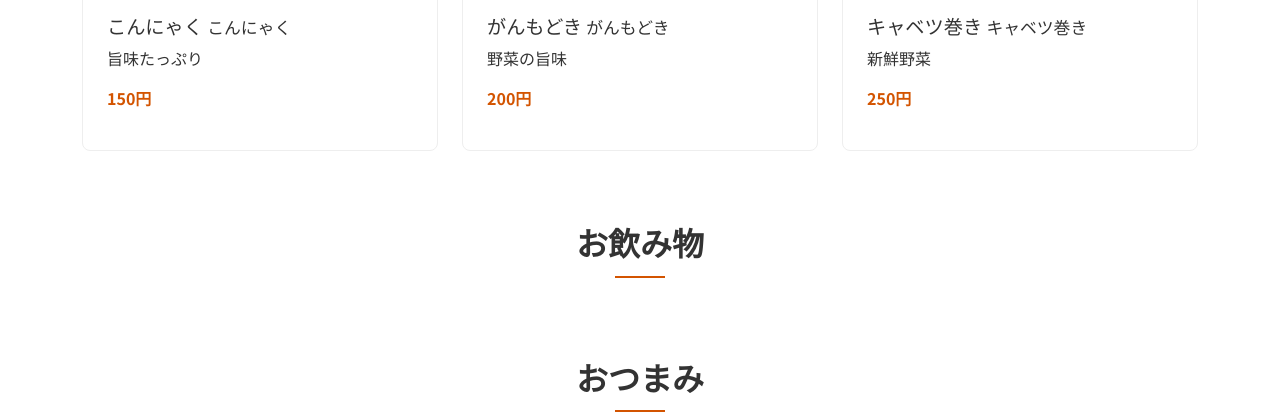
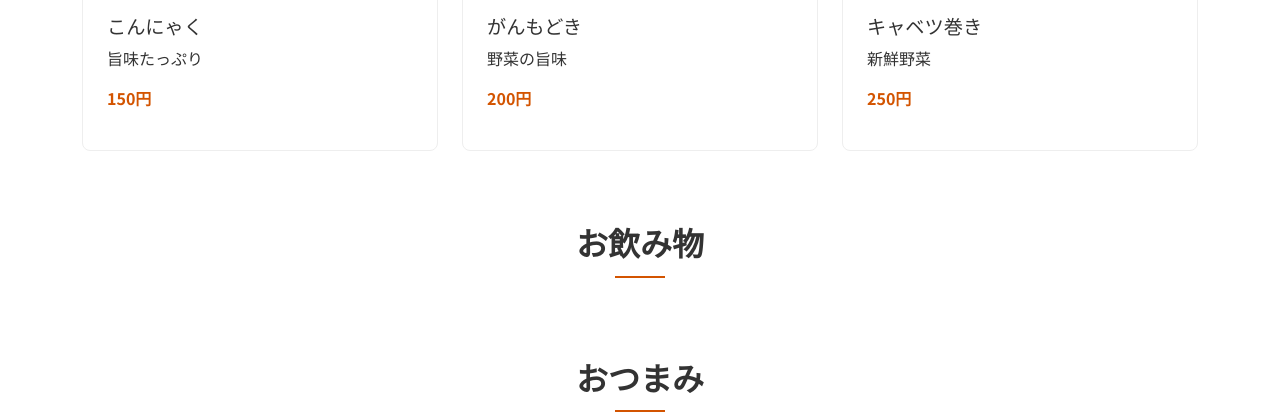
Before and after one commit to shotarok-xx/daihachi, a Flask app: page /menu in a window 1280 px wide. Shown: the part 899-1319 px from the top of the page. Run offline with Flask 3, Linux system fonts and the light colour scheme.

Commit message:
Agent query: メニューページの表示を修正しました。おでんの写真と説明文が正しく表示されているか確認していただけますか？
Remove Japanese names from oden menu items.

Screenshot: https://storage.googleapis.com/screenshot-production-us-central1/b5b41d46-52fd-438d-9fff-679394ed4de6/57110756-0cc1-4577-88d6-9d74a892c40f.jpg

```diff
--- a/app.py
+++ b/app.py
@@ -18,42 +18,36 @@ app.secret_key = os.environ.get("FLASK_SECRET_KEY", "a secret key")
 oden_items = [
     {
         'name': '卵',
-        'name_jp': '卵',
         'description': '定番の味',
         'price': 200,
         'image': 'S__135045168_0.jpg'
     },
     {
         'name': '大根',
-        'name_jp': '大根',
         'description': 'トロトロ食感',
         'price': 200,
         'image': 'S__135045165_0.jpg'
     },
     {
         'name': 'はんぺん',
-        'name_jp': 'はんぺん',
         'description': 'ふわふわ食感',
         'price': 200,
         'image': 'S__135045163_0.jpg'
     },
     {
         'name': 'こんにゃく',
-        'name_jp': 'こんにゃく',
         'description': '旨味たっぷり',
         'price': 150,
         'image': 'S__135045162_0.jpg'
     },
     {
         'name': 'がんもどき',
-        'name_jp': 'がんもどき',
         'description': '野菜の旨味',
         'price': 200,
         'image': 'S__135045160_0.jpg'
     },
     {
         'name': 'キャベツ巻き',
-        'name_jp': 'キャベツ巻き',
         'description': '新鮮野菜',
         'price': 250,
         'image': 'S__135045159_0.jpg'
--- a/templates/menu.html
+++ b/templates/menu.html
@@ -15,7 +15,7 @@
             <div class="col-md-4 mb-4">
                 <div class="menu-item">
                     <img src="{{ url_for('static', filename='images/' + item.image) }}" class="img-fluid mb-3 rounded" alt="{{ item.name }}">
-                    <h3>{{ item.name }} <small>{{ item.name_jp }}</small></h3>
+                    <h3>{{ item.name }}</h3>
                     <p class="description">{{ item.description }}</p>
                     <p class="price">{{ item.price }}円</p>
                 </div>
```
